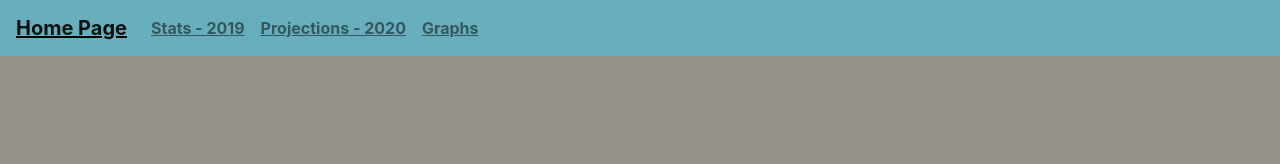
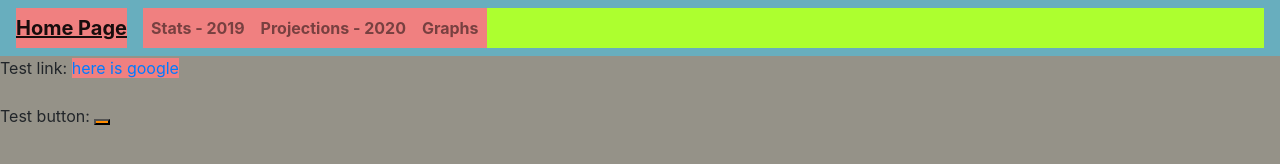
Before and after one commit to AndreEPaul/290proj, a plain HTML site: page index.html in a window 1280 px wide. Drawn offline with nearby package versions, Linux system fonts and the light colour scheme.

Commit message:
adjusted to link in new stylesheet

```diff
--- a/2019data.html
+++ b/2019data.html
@@ -10,6 +10,7 @@
     <script src="//ajax.googleapis.com/ajax/libs/jquery/1.11.0/jquery.min.js"></script>
     <script src="./js/bootstrap.js"></script>
     <link rel="stylesheet" href="./css/bootstrap.css">
+    <link rel="stylesheet" href="./css/otherstyles.css">
 </head>
 <body>
 <nav class="navbar navbar-expand-lg navbar-light bg-primary">
--- a/index.html
+++ b/index.html
@@ -10,6 +10,7 @@
     <script src="//ajax.googleapis.com/ajax/libs/jquery/1.11.0/jquery.min.js"></script>
     <script src="./js/bootstrap.js"></script>
     <link rel="stylesheet" href="./css/bootstrap.css">
+    <link rel="stylesheet" href="./css/otherstyles.css">
 </head>
 <body>
 <nav class="navbar navbar-expand-lg navbar-light bg-primary">
@@ -31,4 +32,8 @@
         </ul>
     </div>
 </nav>
+Test link: <a href="https://www.google.com" target="_blank"> here is google </a>
+<br><br>
+Test button: <button
+</body>
 </html>
```
Also changed, not shown: 2020projections.html (+1 -0 lines), graphs.html (+1 -0 lines).
